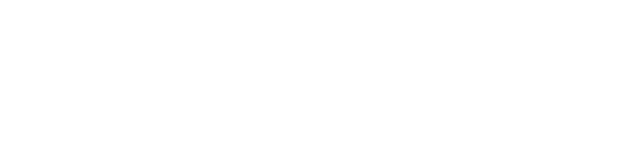
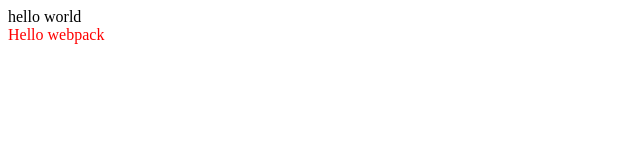
Before and after one commit to NathanielTang/restaurant-page, a website built with webpack: page dist/index.html in a window 1280 px wide. Shown: the whole page, without its empty margins (0-640 px from the left). Built offline with nearby package versions, Linux system fonts and the light colour scheme.

Commit message:
restarted webpack while following tutorial. CSS and 'import' work this time

```diff
--- a/src/index.js
+++ b/src/index.js
@@ -1 +1,13 @@
-console.log("hello, world")
+import _ from 'lodash';
+import './style.css';
+
+function component() {
+    const element = document.createElement('div');
+
+    element.innerHTML = _.join(['Hello', 'webpack'], ' ');
+    element.classList.add('hello');
+
+    return element;
+  }
+
+  document.body.appendChild(component());
--- /dev/null
+++ b/src/style.css
@@ -0,0 +1,3 @@
+.hello {
+    color: red
+}
--- a/webpack.config.js
+++ b/webpack.config.js
@@ -6,4 +6,13 @@
     filename: 'main.js',
     path: path.resolve(__dirname, 'dist'),
   },
+  module: {
+    rules: [
+      {
+        test: /\.css$/i,
+        use: ['style-loader', 'css-loader'],
+      },
+    ],
+  },
+  mode: 'development',
 };
```
Also changed, not shown: package.json (+8 -2 lines), dist/index.html, dist/main.js, dist/main.js.LICENSE.txt (added), 2 other files.
